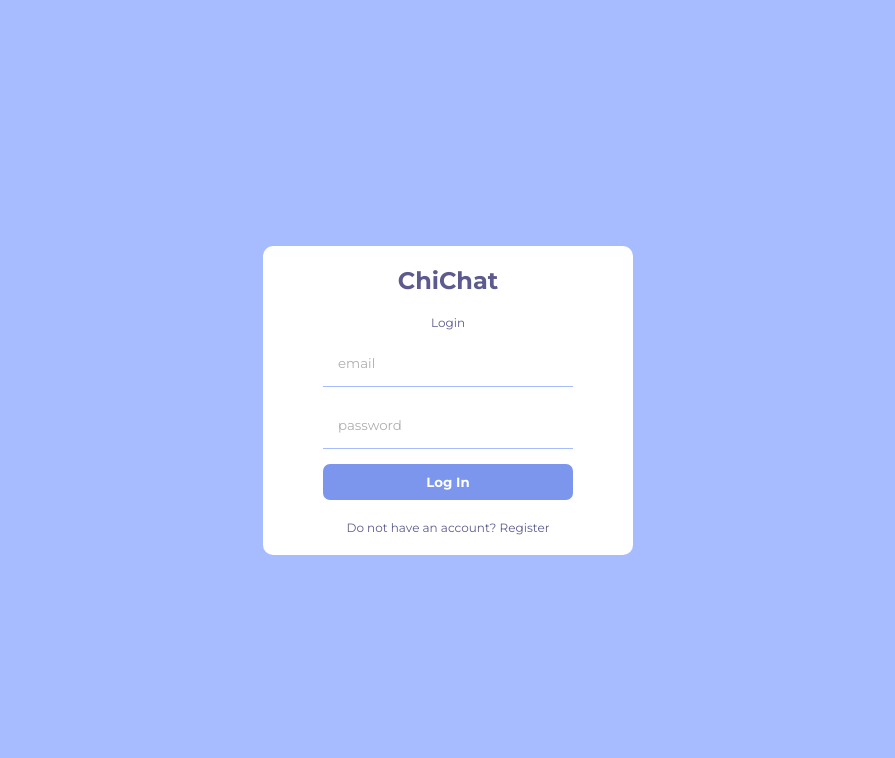
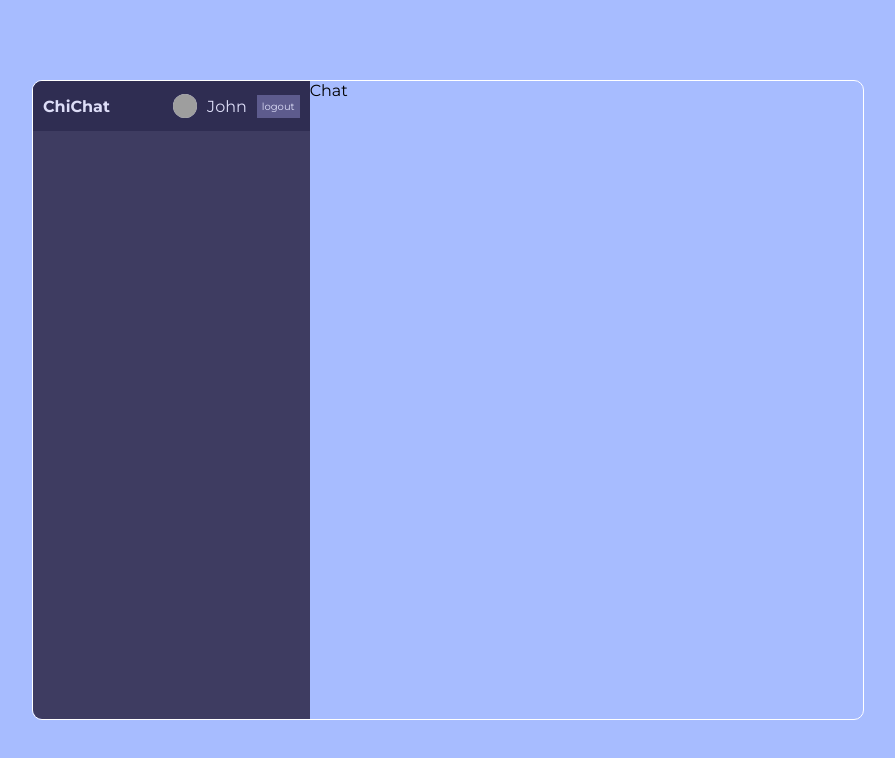
Before and after one commit to KiritoKunTi/chichat, a React (Create React App) app: page / in a window 1280 px wide. Shown: the top 758 px of the page, without its empty margins (192-1087 px from the left). Built offline with nearby package versions, Linux system fonts and the light colour scheme; grey boxes are pictures that could not be loaded.

Commit message:
navbar comp style

```diff
--- a/src/App.js
+++ b/src/App.js
@@ -1,11 +1,13 @@
 import Login from "./pages/Login";
 import Register from "./pages/Register";
+import Home from "./pages/Home";
 
 function App() {
   return (
     <>
       {/* <Register/> */}
-      <Login/>
+      {/* <Login/> */}
+      <Home/>
     </>
   );
 }
--- /dev/null
+++ b/src/components/Chat.jsx
@@ -0,0 +1,7 @@
+import React from "react";
+
+const Chat = () => {
+  return <div className="chat">Chat</div>;
+};
+
+export default Chat;
--- /dev/null
+++ b/src/components/Navbar.jsx
@@ -0,0 +1,19 @@
+import React from "react";
+
+const Navbar = () => {
+  return (
+    <div className="navbar">
+      <span className="logo">ChiChat</span>
+      <div className="user">
+        <img
+          src="https://images.pexels.com/photos/1108099/pexels-photo-1108099.jpeg?auto=compress&cs=tinysrgb&dpr=1&w=500"
+          alt=""
+        />
+        <span>John</span>
+        <button>logout</button>
+      </div>
+    </div>
+  );
+};
+
+export default Navbar;
--- /dev/null
+++ b/src/components/Sidebar.jsx
@@ -0,0 +1,12 @@
+import React from "react";
+import Navbar from "./Navbar";
+
+const Sidebar = () => {
+  return (
+    <div className="sidebar">
+      <Navbar />
+    </div>
+  );
+};
+
+export default Sidebar;
--- a/src/pages/Home.jsx
+++ b/src/pages/Home.jsx
@@ -1,7 +1,16 @@
 import React from "react";
+import Sidebar from "../components/Sidebar";
+import Chat from "../components/Chat";
 
 const Home = () => {
-  return <div>Home</div>;
+  return (
+    <div className="home">
+      <div className="container">
+        <Sidebar />
+        <Chat />
+      </div>
+    </div>
+  );
 };
 
 export default Home;
--- a/src/styles.scss
+++ b/src/styles.scss
@@ -86,3 +86,63 @@
 
   }
 }
+
+.home{
+  background-color: #a7bcff;
+  height: 100vh;
+  display: flex;
+  align-items: center;
+  justify-content: center;
+  .container{
+    border: 1px solid white;
+    border-radius: 10px;
+    width: 65%;
+    height: 80%;
+    display: flex;
+    overflow: hidden;
+
+    .sidebar{
+      flex: 1;
+      background-color: #3e3c61;
+
+      .navbar{
+        display: flex;
+        align-items: center;
+        justify-content: space-between;
+        background-color: #2f2d52;
+        height: 50px;
+        padding: 10px;
+        color: #ddddf7;
+
+        .logo{
+          font-weight: bold;
+        }
+        .user{
+          display: flex;
+          align-items: center;
+          gap: 10px;
+
+          img{
+            background-color: #ddddf7;
+            height: 24px;
+            width: 24px;
+            border-radius: 50%;
+            object-fit: cover;
+          }
+          button{
+            background-color: #5d5b8d;
+            color: #ddddf7;
+            font-size: 10px;
+            padding: 5px;
+            border: none;
+            cursor: pointer;
+          }
+        }
+
+      }
+    }
+    .chat{
+      flex: 2;
+    }
+  }
+}
```
Also changed, not shown: src/components/Chats.jsx (added, +7 -0 lines), src/components/Input.jsx (added, +7 -0 lines), src/components/Message.jsx (added, +7 -0 lines), src/components/Search.jsx (added, +7 -0 lines).
